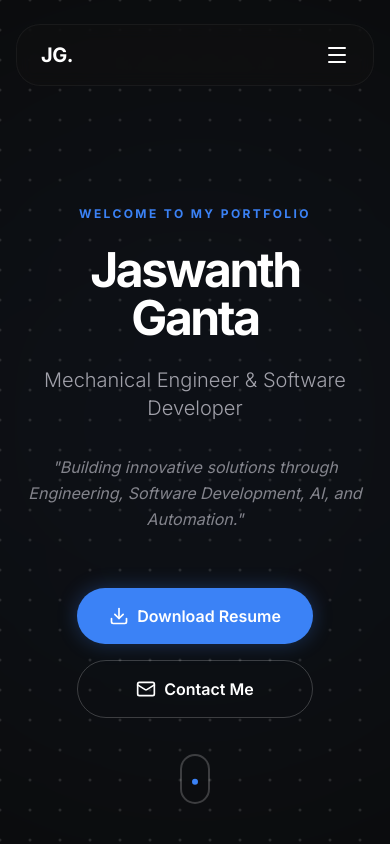
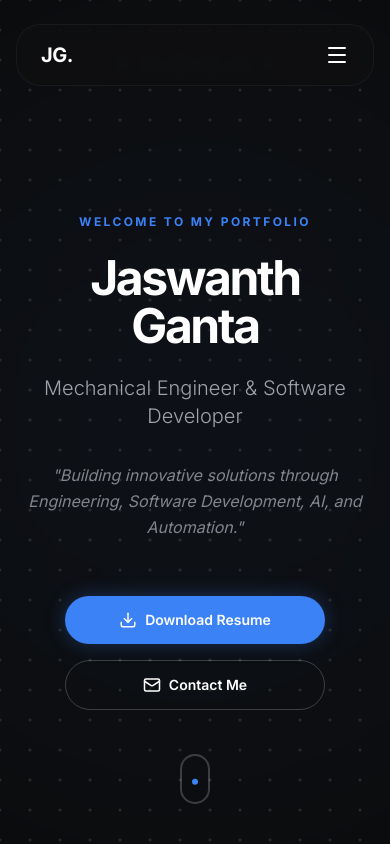
Before and after one commit to Jaswanth0811/portfolio, a Next.js app: page / in a window 390 px wide. Shown: the top 844 px of the page. Built offline with nearby package versions, Linux system fonts and the light colour scheme.

Commit message:
Optimize hero buttons for mobile screens while preserving desktop styling

```diff
--- a/src/components/Hero.tsx
+++ b/src/components/Hero.tsx
@@ -64,22 +64,22 @@ export function Hero() {
             initial={{ opacity: 0, y: 20 }}
             animate={{ opacity: 1, y: 0 }}
             transition={{ delay: 0.6 }}
-            className="flex flex-col sm:flex-row items-center justify-center gap-4 pt-8"
+            className="flex flex-col sm:flex-row items-center justify-center gap-4 pt-8 w-full px-4 sm:px-0"
           >
             <a
               href="https://res.cloudinary.com/dwxiibqcw/image/upload/v1781976682/Jaswanth_Ganta_Resume_fhxbrn.pdf"
               target="_blank"
               rel="noopener noreferrer"
-              className="group flex items-center justify-center gap-2 bg-accent text-white px-8 py-4 rounded-full font-semibold w-full sm:w-auto hover:bg-accent/90 transition-all duration-300 shadow-[0_0_20px_rgba(59,130,246,0.3)] hover:shadow-[0_0_30px_rgba(59,130,246,0.5)]"
+              className="group flex items-center justify-center gap-2 bg-accent text-white px-6 py-3.5 sm:px-8 sm:py-4 rounded-full font-semibold w-full max-w-[260px] sm:max-w-none sm:w-auto hover:bg-accent/90 transition-all duration-300 shadow-[0_0_20px_rgba(59,130,246,0.3)] hover:shadow-[0_0_30px_rgba(59,130,246,0.5)] text-sm sm:text-base"
             >
-              <Download size={20} className="group-hover:-translate-y-1 transition-transform" />
+              <Download className="w-[18px] h-[18px] sm:w-5 sm:h-5 group-hover:-translate-y-1 transition-transform" />
               Download Resume
             </a>
             <a
               href="#contact"
-              className="flex items-center justify-center gap-2 bg-transparent text-white border border-white/20 px-8 py-4 rounded-full font-semibold w-full sm:w-auto hover:bg-white/5 transition-colors duration-300"
+              className="flex items-center justify-center gap-2 bg-transparent text-white border border-white/20 px-6 py-3.5 sm:px-8 sm:py-4 rounded-full font-semibold w-full max-w-[260px] sm:max-w-none sm:w-auto hover:bg-white/5 transition-colors duration-300 text-sm sm:text-base"
             >
-              <Mail size={20} />
+              <Mail className="w-[18px] h-[18px] sm:w-5 sm:h-5" />
               Contact Me
             </a>
           </motion.div>
```
